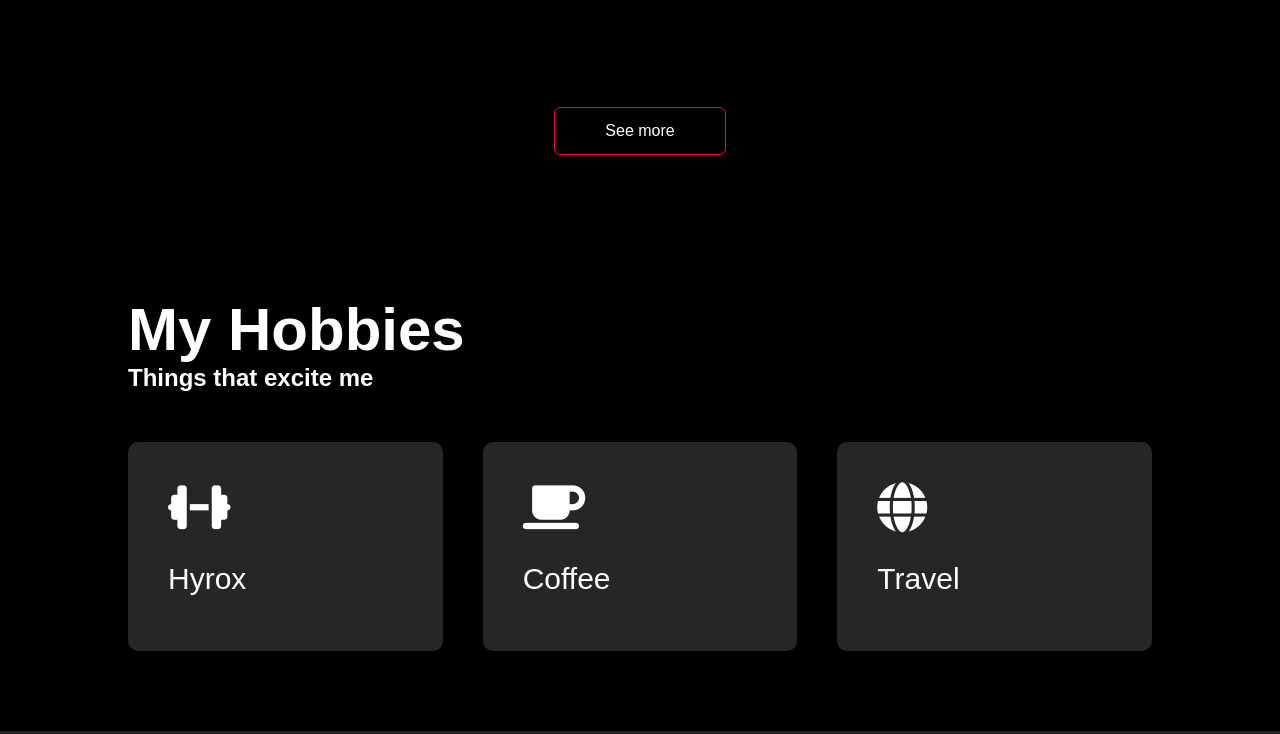
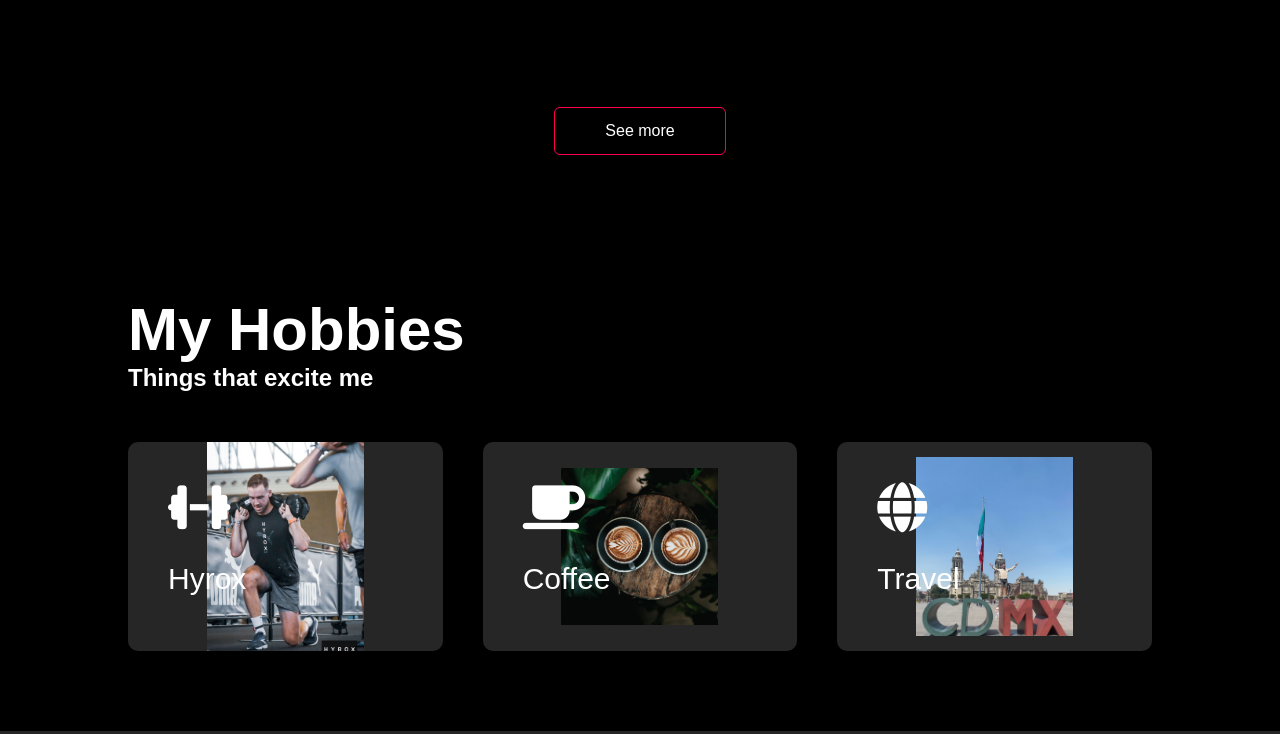
Before and after one commit to Bypythom/portfolio-2, a plain HTML site: page index.html in a window 1280 px wide. Shown: the part 1870-2604 px from the top of the page. Drawn offline with Linux system fonts and the light colour scheme.

Commit message:
Update style.css

```diff
--- a/style.css
+++ b/style.css
@@ -181,19 +181,19 @@ nav ul li a:hover::after{
 }
 
 .services-list .services-container-1{
-    background-image: url('/Portfolio-1.0/img/IMG_Hyrox_Lunge.JPG');
+    background-image: url('/img/IMG_Hyrox_Lunge.JPG');
     background-size: 50%;
     background-repeat: no-repeat;
     background-position: center;
 }
 .services-list .services-container-2{
-    background-image: url('/Portfolio-1.0/img/IMG_CoffeeDark.JPG');
+    background-image: url('/img/IMG_CoffeeDark.JPG');
     background-size: 50%;
     background-repeat: no-repeat;
     background-position: center;
 }
 .services-list .services-container-3{
-    background-image: url('/Portfolio-1.0/img/IMG_Travel.jpeg');
+    background-image: url('/img/IMG_Travel.jpeg');
     background-size: 50%;
     background-repeat: no-repeat;
     background-position: center;
```
